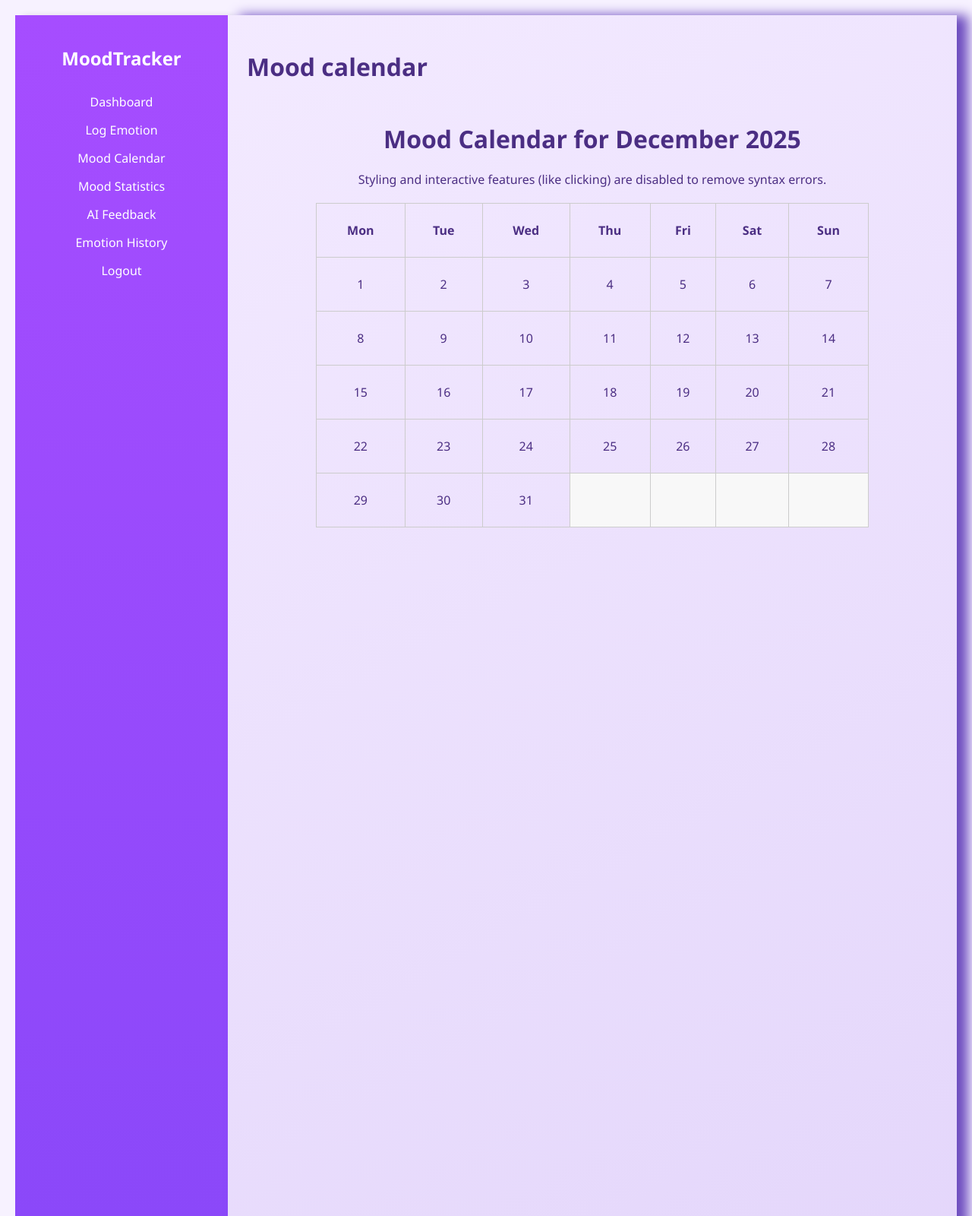
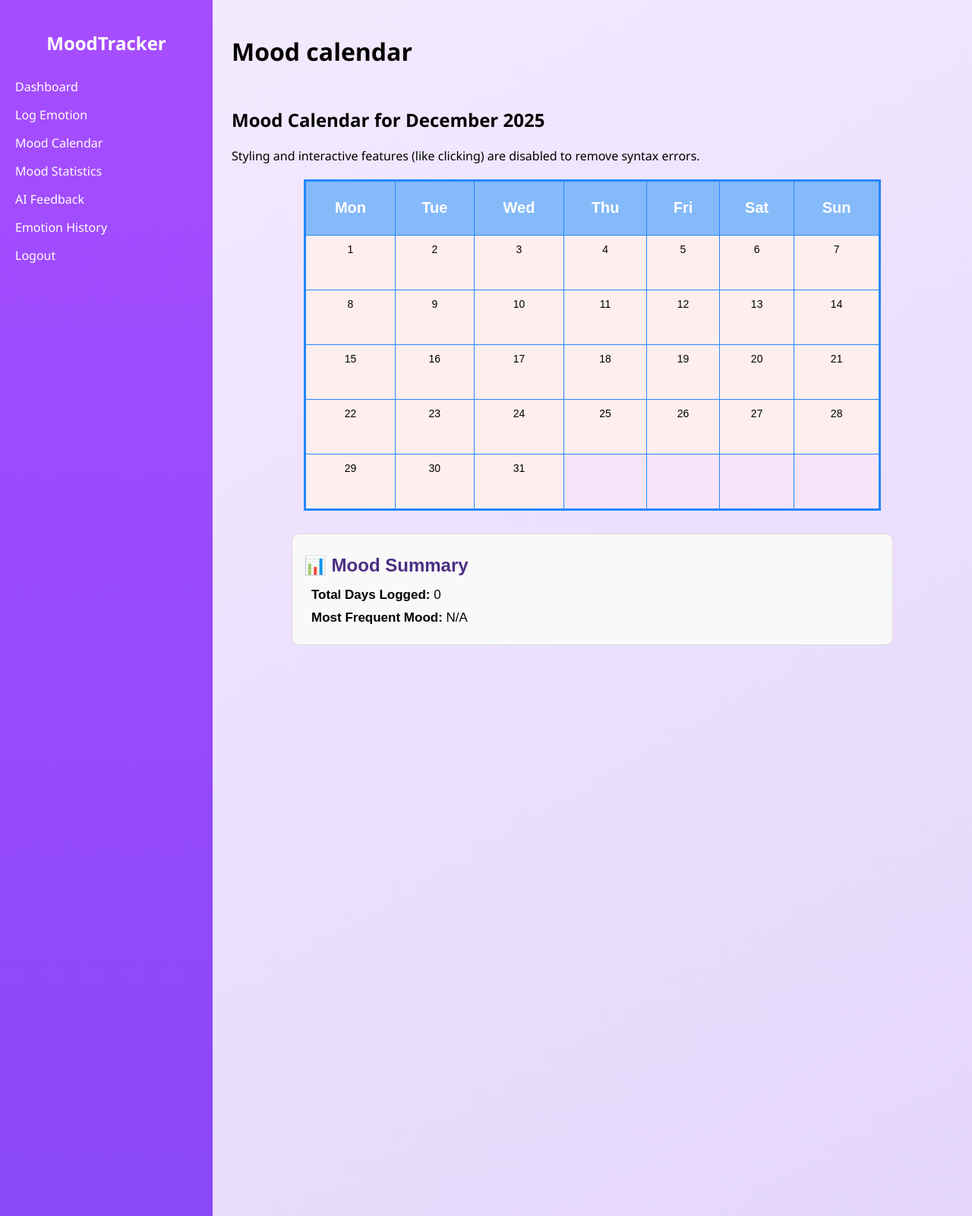
Before and after one commit to cassieY04/MoodTracker, a Flask app: page /mood_calendar in a window 1280 px wide. Shown: the whole page at 76% size. Run offline with Flask 3, Linux system fonts and the light colour scheme; the visitor is signed in with stand-in values (Sample User, id 1); data that the repository does not hold is empty.

Commit message:
html and Css for mood calendar and log mood version 1

```diff
--- a/app_package/static/style.css
+++ b/app_package/static/style.css
@@ -929,3 +929,129 @@
 .danger-btn:hover {
     background: #cf3f31;
 }
+
+/* Log Emotion Page */
+.emotion-log-form {
+    display: flex;
+    flex-direction: column;
+    gap: 15px;
+    margin-top: 20px;
+    font-family: Arial, sans-serif;
+}
+.emotion-log-form select,
+.emotion-log-form textarea {
+    font-size: 16px;
+    padding: 10px 14px;
+    border-radius: 8px;
+    border: 1px solid #c9a9ff;
+    outline: none;
+}
+.emotion-log-form select:focus,
+.emotion-log-form textarea:focus {
+    border-color: #9c6bff;
+}
+.emotion-log-form button {
+    width: 150px;
+    padding: 12px;
+    background: #883df8;
+    color: white;
+    border: none;
+    border-radius: 12px;
+    font-size: 16px;
+    cursor: pointer;
+    margin-top: 10px;
+}
+.emotion-log-form button:hover {
+    background: #9860ff;
+}
+
+.feedback-box {
+    padding: 1px 15px;
+    background: #ccfefe;
+    color: #0d3f29;
+    border-radius: 8px;
+    font-weight: 600;
+    font-size: 15px;
+    margin: auto;
+    width: fit-content;
+    font-family: Arial, sans-serif;
+    animation: fadeOut 5s forwards;
+}
+
+.feedback-box p {
+    margin: 10px 0;
+    font-size: 16px;
+}
+
+/* Mood Calendar Page */
+.mood-calendar-table {
+    width: 80%;
+    border-collapse: collapse;
+    margin: 20px auto;
+    border: 3px solid #2487ffff;
+    border-radius: 10px;
+    font-family: Arial, sans-serif;
+}
+
+.mood-calendar-table th, .mood-calendar-table td {
+    border: 1px solid #2487ffff;
+    padding: 10px;
+    text-align: center;
+    height: 50px;
+}
+
+.empty-day {
+    background-color: #f7e4f9ef;
+}
+
+.day-emoji {
+    font-size: 1.5em;
+    border-radius: 50%;
+    width: 30px;
+    height: 30px;
+    line-height: 30px;
+    margin: 5px auto 0 auto;
+}
+
+.logged-day {
+    background-color: #c1ebffff;
+}
+
+.week-row:hover {
+    background-color: #e0ecf7ff;
+}
+
+.calendar-header {
+    background-color: #85bafaff;
+    color: #ffffffff;
+    font-size: 20px;
+}
+
+.calendar-body {
+    background-color: #ffeeeeff;
+    font-size: 14px
+}
+
+.mood-sum {
+    background-color: #f9f9f9ff;
+    border-radius: 10px;
+    margin-top: 30px;
+    border: 1px solid #ddd;
+    padding: 15px; width: 80%;
+    margin-left: auto;
+    margin-right: auto;
+    text-align: left;
+    font-family: Arial, sans-serif;
+}
+
+.mood-sum h2 {
+    color: #4b2e83ff;
+    margin-bottom: 15px;
+    margin-top: 12px;
+}
+
+.mood-sum p {
+    font-size: 17px;
+    margin: 10px 10px;
+    gap: 8px;
+}
--- a/app_package/templates/ai_feedback.html
+++ b/app_package/templates/ai_feedback.html
@@ -6,7 +6,7 @@
     <link rel="stylesheet" href="{{ url_for('static', filename='style.css') }}">
 </head>
 
-<body class="body">
+<body>
     <div class="layout">
 
         <!-- SIDEBAR -->
--- a/app_package/templates/emotion_history.html
+++ b/app_package/templates/emotion_history.html
@@ -6,7 +6,7 @@
     <link rel="stylesheet" href="{{ url_for('static', filename='style.css') }}">
 </head>
 
-<body class="body">
+<body>
     <div class="layout">
 
         <!-- SIDEBAR -->
--- a/app_package/templates/mood_calendar.html
+++ b/app_package/templates/mood_calendar.html
@@ -5,19 +5,9 @@
     <meta name="viewport" content="width=device-width, initial-scale=1.0">
     <title>Mood Calendar - {{ month_name }} {{ year }}</title>
     <link rel="stylesheet" href="{{ url_for('static', filename='style.css') }}">
-    <style>
-        /* Minimal structure to show the grid */
-        .mood-calendar-table { width: 80%; border-collapse: collapse; margin: 20px auto; }
-        .mood-calendar-table th, .mood-calendar-table td { border: 1px solid #ccc; padding: 10px; text-align: center; height: 50px; }
-        .empty-day { background-color: #f8f8f8; }
-        .day-emoji { font-size: 1.5em; }
-    </style>
 </head>
 <body>
 
-    <div style="text-align: center; padding: 20px;">
-
-<body class="body">
     <div class="layout">
 
         <!-- SIDEBAR -->
@@ -40,17 +30,17 @@
             <header class="topbar">
                 <h1>Mood calendar</h1>
             </header>
-            <h1>Mood Calendar for {{ month_name }} {{ year }}</h1>
+            <h2>Mood Calendar for {{ month_name }} {{ year }}</h2>
             <p>Styling and interactive features (like clicking) are disabled to remove syntax errors.</p>
             <table class="mood-calendar-table">
-                <thead>
+                <thead class="calendar-header">
                     <tr>
                         <th>Mon</th><th>Tue</th><th>Wed</th><th>Thu</th><th>Fri</th><th>Sat</th><th>Sun</th>
                     </tr>
                 </thead>
-                <tbody>
+                <tbody class="calendar-body">
                     {% for week in calendar %}
-                    <tr>
+                    <tr class="week-row">
                         {% for day in week %}
                             {% if day != 0 %}
                                 {% set log = mood_data.get(day) %}
@@ -62,7 +52,7 @@
 
                                     <div>{{ day }}</div>
                                     <div class="day-emoji">{{ log.emoji if log }}</div>
-                                    </td>
+                                </td>
                             {% else %}
                                 <td class="empty-day"></td>
                             {% endif %}
@@ -71,14 +61,17 @@
                     {% endfor %}
                 </tbody>
             </table>
+
+            <div class="mood-sum">
+            <h2>📊 Mood Summary</h2>
+            <p><strong>Total Days Logged:</strong> {{ mood_summary.total_entries }}</p>
+            <p><strong>Most Frequent Mood:</strong> {{ mood_summary.most_frequent }}</p>
+            </div>
+
         </div>
     </div>
 
-        <div style="margin-top: 30px; border: 1px solid #ddd; padding: 15px; width: 80%; margin-left: auto; margin-right: auto; text-align: left;">
-            <h2>📊 Mood Summary</h2>
-            <p><strong>Total Days Logged:</strong> {{ mood_summary.total_entries }}</p>
-            <p><strong>Most Frequent Mood:</strong> {{ mood_summary.most_frequent }}</p>
-        </div>
+
 
     </div>
 
--- a/app_package/templates/mood_statistics.html
+++ b/app_package/templates/mood_statistics.html
@@ -6,7 +6,7 @@
     <link rel="stylesheet" href="{{ url_for('static', filename='style.css') }}">
 </head>
 
-<body class="body">
+<body>
     <div class="layout">
 
         <!-- SIDEBAR -->
```
Also changed, not shown: app_package/templates/log_emotion.html (+6 -10 lines).
